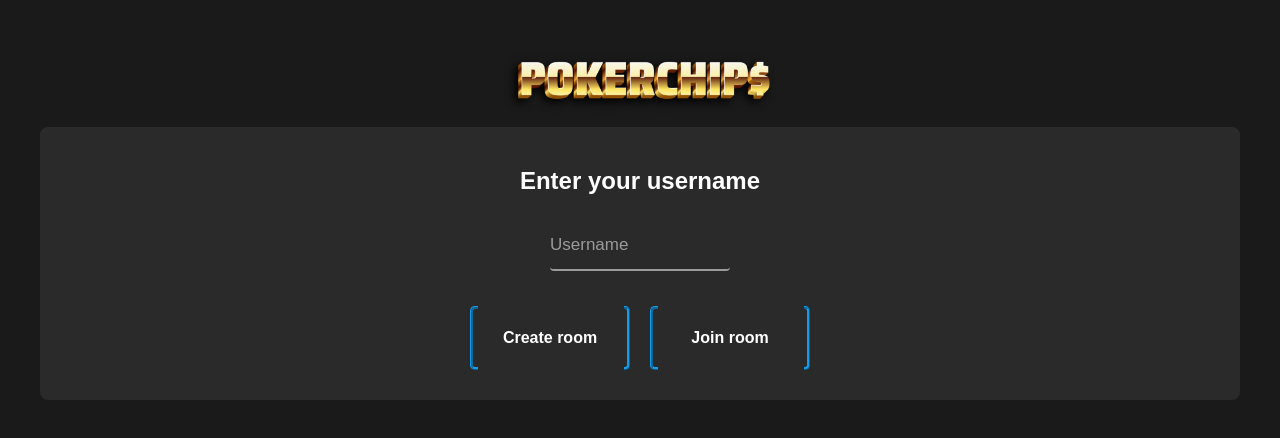
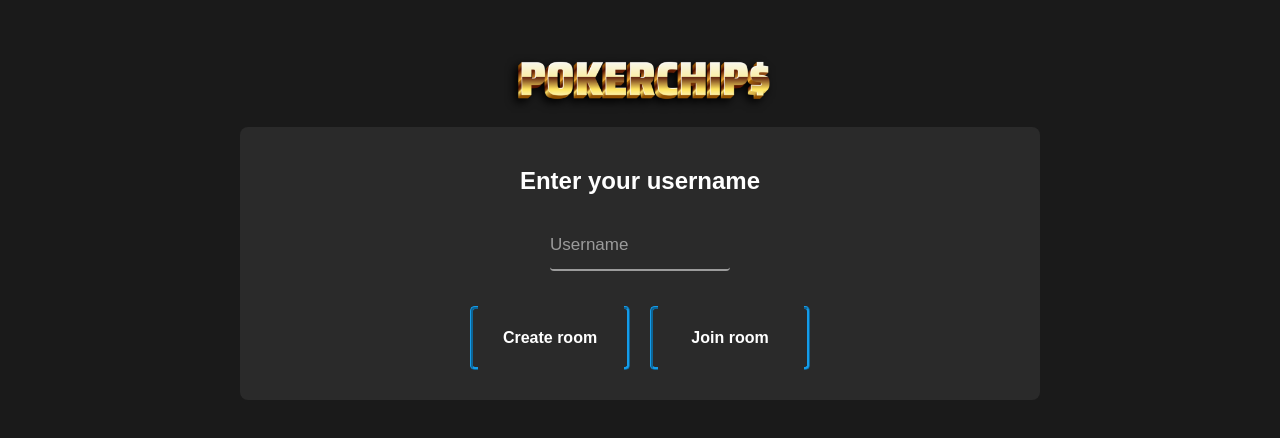
Before and after one commit to w3rr0/poker-chips-api, a React (Vite) app in the folder front/: page / in a window 1280 px wide. Shown: the top 438 px of the page. Built offline with nearby package versions, Linux system fonts and the light colour scheme.

Commit message:
fix menu container width

```diff
--- a/front/src/components/CreateRoom.jsx
+++ b/front/src/components/CreateRoom.jsx
@@ -34,7 +34,7 @@ const CreateRoom = () => {
     }
 
     return (
-        <div className="container center">
+        <div className="menu-container center">
             <img src="/pokerchips.png" alt="POKERCHIP$" width="300px" style={{ display: 'block', margin: "0 auto", cursor: "pointer" }} onClick={() => navigate("/")} />
 
             <div className="section">
--- a/front/src/components/Home.jsx
+++ b/front/src/components/Home.jsx
@@ -21,7 +21,7 @@ const Home = () => {
     }
 
     return (
-        <div className="container">
+        <div className="menu-container">
             <img src="/pokerchips.png" alt="POKERCHIP$" width="300px" style={{ display: 'block', margin: "0 auto" }} />
 
             <div className="section">
--- a/front/src/components/JoinRoom.jsx
+++ b/front/src/components/JoinRoom.jsx
@@ -42,7 +42,7 @@ const JoinRoom = () => {
 }
 
     return (
-        <div className="container">
+        <div className="menu-container">
             <img src="/pokerchips.png" alt="POKERCHIP$" width="300px" style={{ display: 'block', margin: "0 auto", cursor: "pointer" }} onClick={() => navigate("/")} />
 
             <div className="section center">
--- a/front/src/index.css
+++ b/front/src/index.css
@@ -23,6 +23,11 @@ img {
   html, body {
     padding: 5px 10px 10px;
   }
+}
+
+.menu-container {
+  max-width: 800px;
+  margin: 0 auto;
 }
 
 .container {
```
